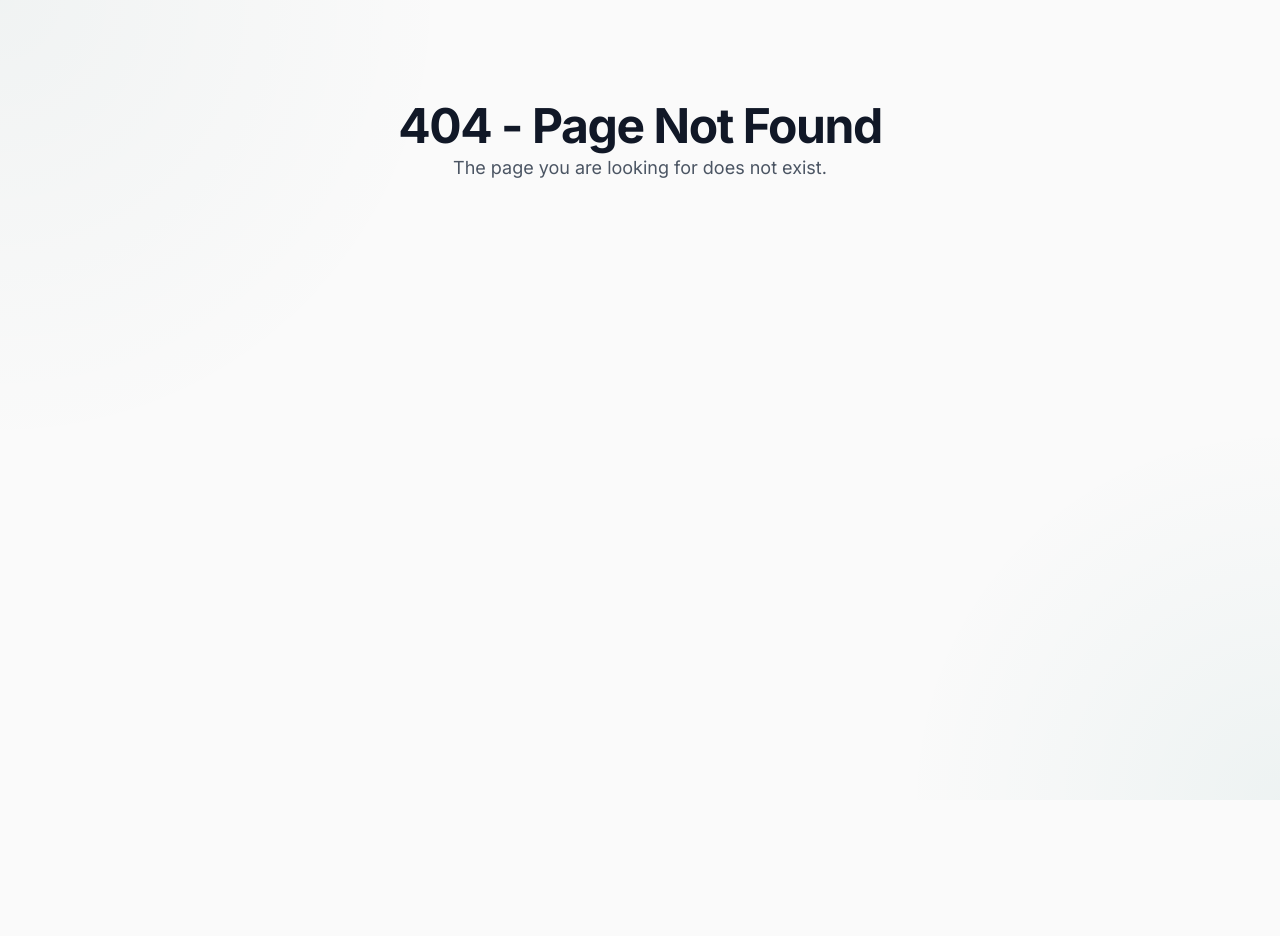
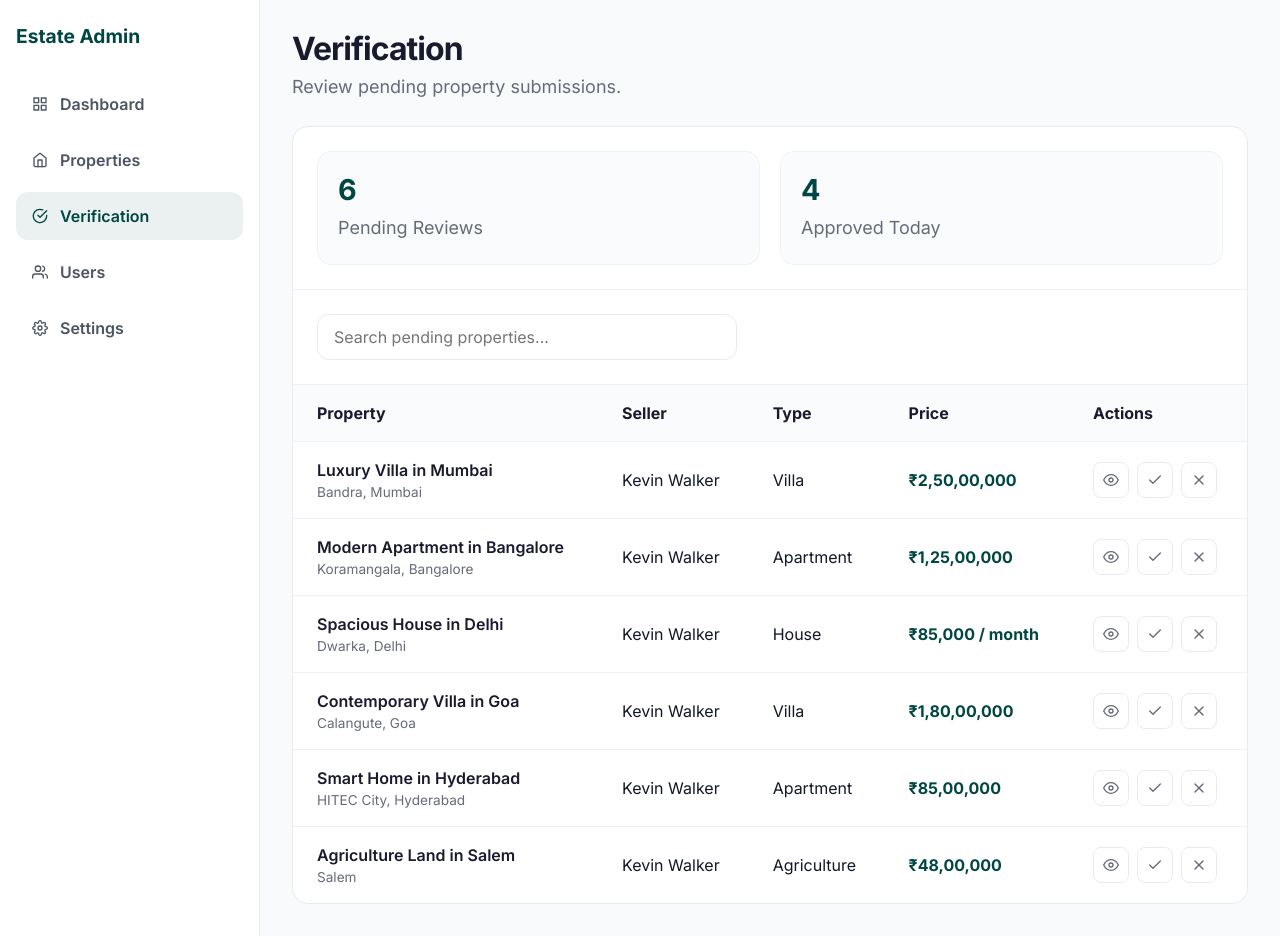
Before and after one commit to Abhinavkrishna-b/Evergreen-Estates, a React app in the folder frontend/: page /admin/verifications in a window 1280 px wide. Before the commit this address had no page. Before the commit the page ends 800 px from the top, so only its background shows below. Built offline with nearby package versions, Linux system fonts and the light colour scheme; the HTML template or start-up script is replaced by a standard one.

Commit message:
Admin verification route added

```diff
--- a/frontend/src/App.jsx
+++ b/frontend/src/App.jsx
@@ -14,6 +14,7 @@ import UserProfile from './routes/UserProfile/UserProfile';
 import SellerProfile from './routes/SellerProfile/SellerProfile';
 import AdminDashboard from './routes/AdminDashboard/AdminDashboard';
 import AdminProperties from './routes/AdminProperties/AdminProperties';
+import AdminVerification from './routes/AdminVerification/AdminVerification';
 
 function App() {
 	return (
@@ -53,15 +54,14 @@ function App() {
 
             <Route path="/admin/properties" element={<AdminProperties />} />
 
-            <Route
-            path="*"
-            element={
+            <Route path="/admin/verifications" element={<AdminVerification />} />
+
+            <Route path="*" element={
               <div style={{ padding: '100px', textAlign: 'center', color: '#1a1a2e' }}>
                 <h2>404 - Page Not Found</h2>
                 <p>The page you are looking for does not exist.</p>
               </div>
-            }
-          />
+            } />
           </Routes>
 
         </main>
--- /dev/null
+++ b/frontend/src/components/VerificationTable/VerificationTable.css
@@ -0,0 +1,140 @@
+.verification-wrapper {
+  background: white;
+  border: 1px solid #e8ecf1;
+  border-radius: 16px;
+  overflow: hidden;
+}
+
+/* Stats */
+
+.verification-stats {
+  display: grid;
+  grid-template-columns: repeat(2, 1fr);
+  gap: 20px;
+
+  padding: 24px;
+  border-bottom: 1px solid #f0f2f5;
+}
+
+.verification-stat-card {
+  background: #fafbfc;
+  border: 1px solid #eef2f5;
+  border-radius: 14px;
+  padding: 20px;
+}
+
+.verification-stat-card h3 {
+  font-size: 1.8rem;
+  color: #004643;
+  margin-bottom: 6px;
+}
+
+.verification-stat-card p {
+  color: #666b7a;
+}
+
+/* Search */
+
+.verification-toolbar {
+  padding: 24px;
+  border-bottom: 1px solid #f0f2f5;
+}
+
+.verification-search {
+  width: 100%;
+  max-width: 420px;
+
+  padding: 12px 16px;
+
+  border: 1px solid #e8ecf1;
+  border-radius: 12px;
+
+  outline: none;
+}
+
+.verification-search:focus {
+  border-color: #004643;
+}
+
+/* Table */
+
+.verification-table {
+  width: 100%;
+  border-collapse: collapse;
+}
+
+.verification-table thead {
+  background: #fafbfc;
+}
+
+.verification-table th {
+  text-align: left;
+  padding: 18px 24px;
+  color: #1a1a2e;
+  font-weight: 700;
+}
+
+.verification-table td {
+  padding: 18px 24px;
+  border-top: 1px solid #f0f2f5;
+}
+
+.verification-table tbody tr:hover {
+  background: #fafbfc;
+}
+
+.verification-property-title {
+  font-weight: 600;
+  color: #1a1a2e;
+  margin-bottom: 4px;
+}
+
+.verification-location {
+  font-size: 0.85rem;
+  color: #666b7a;
+}
+
+.verification-price {
+  color: #004643;
+  font-weight: 700;
+}
+
+/* Actions */
+
+.verification-actions {
+  display: flex;
+  gap: 8px;
+}
+
+.verification-btn {
+  width: 36px;
+  height: 36px;
+
+  border-radius: 8px;
+  border: 1px solid #e8ecf1;
+
+  background: white;
+  color: #666b7a;
+
+  display: flex;
+  align-items: center;
+  justify-content: center;
+
+  cursor: pointer;
+  transition: all .2s ease;
+}
+
+.verification-btn:hover {
+  border-color: #004643;
+  color: #004643;
+}
+
+.verification-btn.approve:hover {
+  border-color: #0a7a57;
+  color: #0a7a57;
+}
+
+.verification-btn.reject:hover {
+  border-color: #dc2626;
+  color: #dc2626;
+}
--- /dev/null
+++ b/frontend/src/components/VerificationTable/VerificationTable.jsx
@@ -0,0 +1,148 @@
+import './VerificationTable.css';
+import { useState } from 'react';
+import { useNavigate } from 'react-router-dom';
+import {
+  FiEye,
+  FiCheck,
+  FiX
+} from 'react-icons/fi';
+
+import { featuredProperties } from '../../constants/properties';
+
+const VerificationTable = () => {
+
+  const navigate = useNavigate();
+
+  const [searchTerm, setSearchTerm] = useState('');
+
+  const pendingProperties = featuredProperties.filter(property => {
+
+    const matchesSearch =
+      property.title.toLowerCase().includes(searchTerm.toLowerCase()) ||
+      property.location.toLowerCase().includes(searchTerm.toLowerCase());
+
+    return matchesSearch;
+
+  });
+
+  const handleApprove = (id) => {
+    console.log('Approve:', id);
+  };
+
+  const handleReject = (id) => {
+    console.log('Reject:', id);
+  };
+
+  return (
+    <div className="verification-wrapper">
+
+      <div className="verification-stats">
+
+        <div className="verification-stat-card">
+          <h3>{pendingProperties.length}</h3>
+          <p>Pending Reviews</p>
+        </div>
+
+        <div className="verification-stat-card">
+          <h3>4</h3>
+          <p>Approved Today</p>
+        </div>
+
+      </div>
+
+      <div className="verification-toolbar">
+
+        <input
+          type="text"
+          placeholder="Search pending properties..."
+          className="verification-search"
+          value={searchTerm}
+          onChange={(e) => setSearchTerm(e.target.value)}
+        />
+
+      </div>
+
+      <table className="verification-table">
+
+        <thead>
+          <tr>
+            <th>Property</th>
+            <th>Seller</th>
+            <th>Type</th>
+            <th>Price</th>
+            <th>Actions</th>
+          </tr>
+        </thead>
+
+        <tbody>
+
+          {pendingProperties.map((property) => (
+
+            <tr key={property.id}>
+
+              <td>
+                <div className="verification-property-title">
+                  {property.title}
+                </div>
+
+                <div className="verification-location">
+                  {property.location}
+                </div>
+              </td>
+
+              <td>
+                {property.agent?.name}
+              </td>
+
+              <td>
+                {property.type}
+              </td>
+
+              <td className="verification-price">
+                {property.price}
+              </td>
+
+              <td>
+
+                <div className="verification-actions">
+
+                  <button
+                    className="verification-btn"
+                    onClick={() =>
+                      navigate(`/admin/properties/${property.id}`)
+                    }
+                  >
+                    <FiEye />
+                  </button>
+
+                  <button
+                    className="verification-btn approve"
+                    onClick={() => handleApprove(property.id)}
+                  >
+                    <FiCheck />
+                  </button>
+
+                  <button
+                    className="verification-btn reject"
+                    onClick={() => handleReject(property.id)}
+                  >
+                    <FiX />
+                  </button>
+
+                </div>
+
+              </td>
+
+            </tr>
+
+          ))}
+
+        </tbody>
+
+      </table>
+
+    </div>
+  );
+};
+
+export default VerificationTable;
--- a/frontend/src/routes/AdminProperties/AdminProperties.css
+++ b/frontend/src/routes/AdminProperties/AdminProperties.css
@@ -29,7 +29,7 @@
 
 .add-property-btn {
   border: none;
-  background: #004643;
+  background: linear-gradient(135deg, #004643 0%, #036b64 100%);
   color: white;
   padding: 12px 18px;
   border-radius: 12px;
@@ -39,5 +39,7 @@
 }
 
 .add-property-btn:hover {
-  background: #036b64;
+  background: linear-gradient(135deg, #036b64 0%, #004643 100%);
+  transform: translateY(-2px);
+  box-shadow: 0 12px 28px rgba(0, 70, 67, 0.25);
 }
--- /dev/null
+++ b/frontend/src/routes/AdminVerification/AdminVerification.css
@@ -0,0 +1,25 @@
+.admin-verification-page {
+  display: flex;
+  min-height: 100vh;
+  background: #f8fafb;
+}
+
+.admin-verification-content {
+  flex: 1;
+  padding: 32px;
+}
+
+.admin-verification-header {
+  margin-bottom: 24px;
+}
+
+.admin-verification-header h1 {
+  font-size: 2rem;
+  font-weight: 700;
+  color: #1a1a2e;
+  margin-bottom: 6px;
+}
+
+.admin-verification-header p {
+  color: #666b7a;
+}
--- /dev/null
+++ b/frontend/src/routes/AdminVerification/AdminVerification.jsx
@@ -0,0 +1,31 @@
+import './AdminVerification.css';
+
+import AdminSidebar from '../../components/AdminSidebar/AdminSidebar';
+import VerificationTable from '../../components/VerificationTable/VerificationTable';
+
+const AdminVerification = () => {
+  return (
+    <div className="admin-verification-page">
+
+      <AdminSidebar />
+
+      <div className="admin-verification-content">
+
+        <div className="admin-verification-header">
+
+          <div>
+            <h1>Verification</h1>
+            <p>Review pending property submissions.</p>
+          </div>
+
+        </div>
+
+        <VerificationTable />
+
+      </div>
+
+    </div>
+  );
+};
+
+export default AdminVerification;
```
